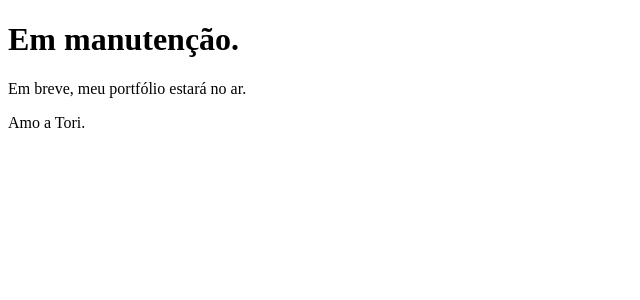
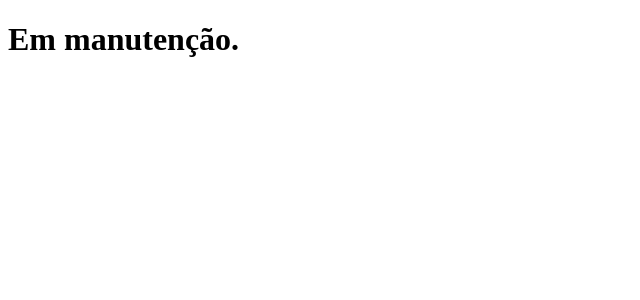
Before and after one commit to urielwho/clone-tabnews, a Next.js app: page / in a window 1280 px wide. Shown: the top 300 px of the page, without its empty margins (0-640 px from the left). Built offline with nearby package versions, Linux system fonts and the light colour scheme.

Commit message:
Updated the index message

```diff
--- a/pages/index.js
+++ b/pages/index.js
@@ -2,8 +2,6 @@ function Home() {
   return (
     <div>
       <h1>Em manutenção.</h1>
-      <p>Em breve, meu portfólio estará no ar.</p>
-      <p>Amo a Tori.</p>
     </div>
   );
 }
```
